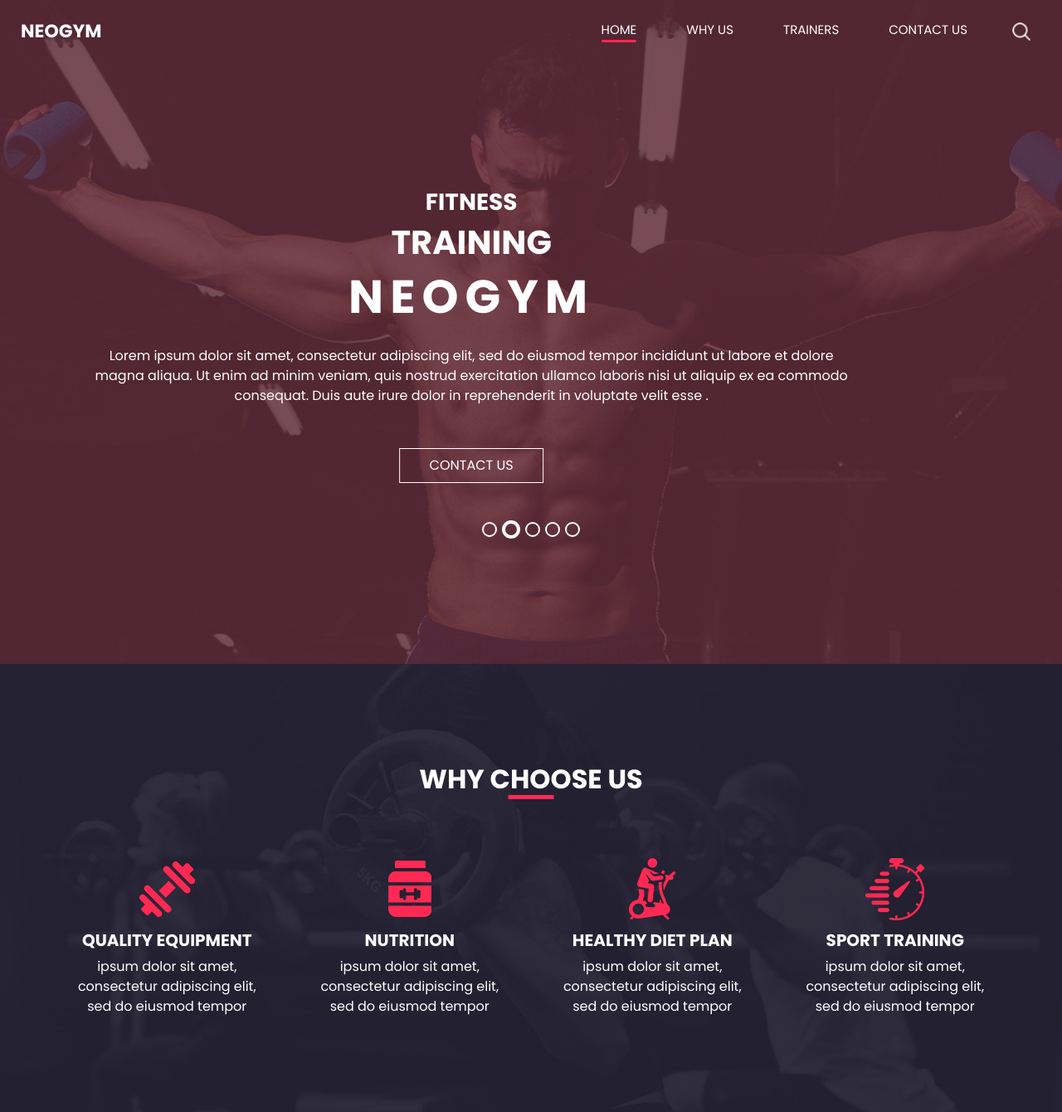
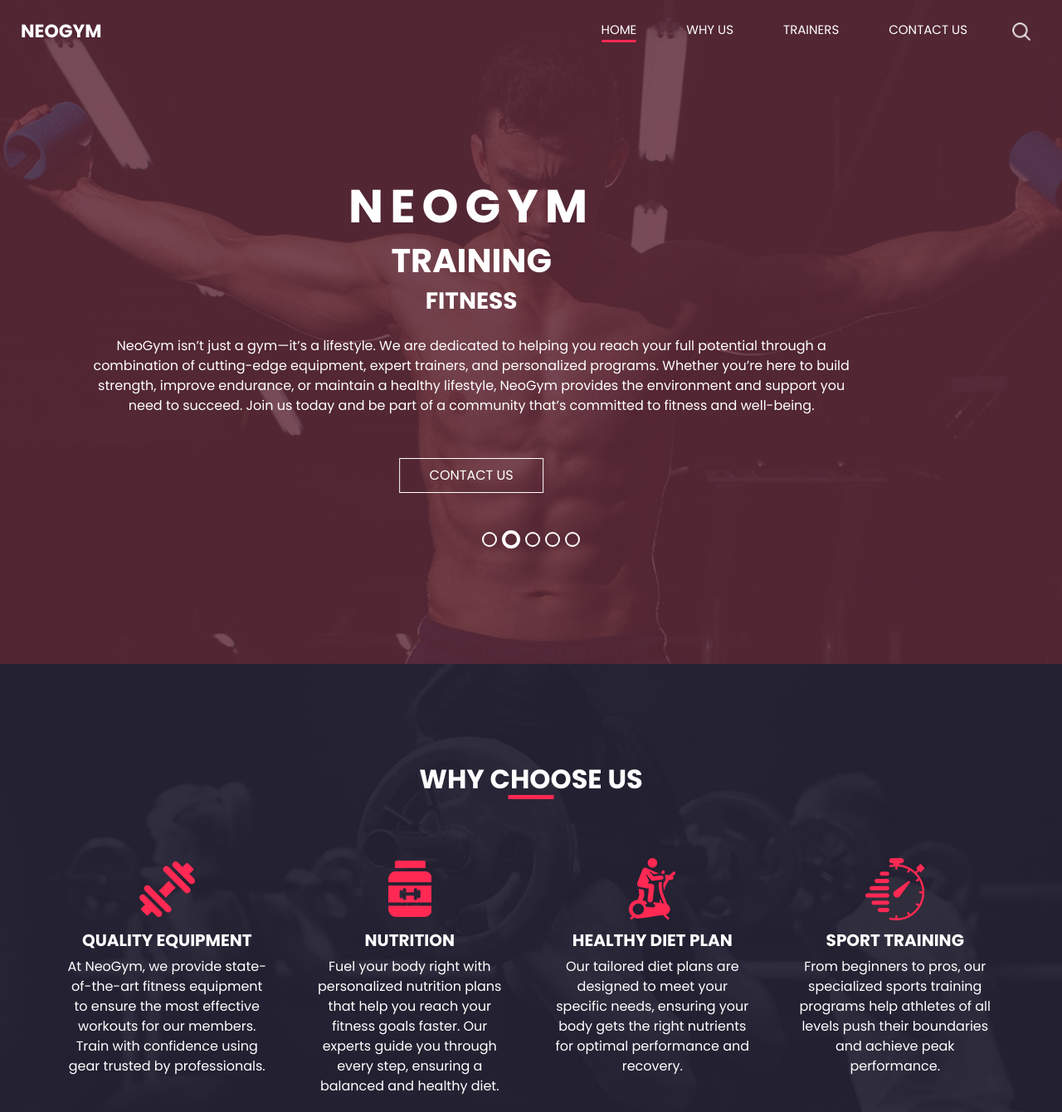
Before and after one commit to mdkrazymdk/typescript, a plain HTML site: page index.html in a window 1280 px wide. Shown: the top 1340 px of the page at 83% size. Drawn offline with nearby package versions, Linux system fonts and the light colour scheme; no server answers.

Commit message:
index.html

```diff
--- a/index.html
+++ b/index.html
@@ -81,17 +81,19 @@
               <div class="col-lg-10 col-md-11 mx-auto">
                 <div class="detail-box">
                   <div>
-                    <h3>
-                      Fitness
-                    </h3>
+                     <h1>
+                      Neogym
+                    </h1>
+
                     <h2>
                       Training
                     </h2>
-                    <h1>
-                      Neogym
-                    </h1>
+                    <h3>
+                    Fitness
+                    </h3>
+
                     <p>
-                      Lorem ipsum dolor sit amet, consectetur adipiscing elit, sed do eiusmod tempor incididunt ut labore et dolore magna aliqua. Ut enim ad minim veniam, quis nostrud exercitation ullamco laboris nisi ut aliquip ex ea commodo consequat. Duis aute irure dolor in reprehenderit in voluptate velit esse .
+                      NeoGym isn’t just a gym—it’s a lifestyle. We are dedicated to helping you reach your full potential through a combination of cutting-edge equipment, expert trainers, and personalized programs. Whether you’re here to build strength, improve endurance, or maintain a healthy lifestyle, NeoGym provides the environment and support you need to succeed. Join us today and be part of a community that’s committed to fitness and well-being.
                     </p>
                     <div class="">
                       <a href="">
@@ -135,17 +137,16 @@
               <div class="col-lg-10 col-md-11 mx-auto">
                 <div class="detail-box">
                   <div>
-                    <h3>
-                      Fitness
-                    </h3>
-                    <h2>
-                      Training
-                    </h2>
+
                     <h1>
                       Neogym
                     </h1>
+                    <h2>
+                      Quality Equipment
+                    </h2>
+
                     <p>
-                      Lorem ipsum dolor sit amet, consectetur adipiscing elit, sed do eiusmod tempor incididunt ut labore et dolore magna aliqua. Ut enim ad minim veniam, quis nostrud exercitation ullamco laboris nisi ut aliquip ex ea commodo consequat. Duis aute irure dolor in reprehenderit in voluptate velit esse .
+                      At NeoGym, we provide state-of-the-art fitness equipment to ensure the most effective workouts for our members. Train with confidence using gear trusted by professionals.
                     </p>
                     <div class="">
                       <a href="">
@@ -162,17 +163,14 @@
               <div class="col-lg-10 col-md-11 mx-auto">
                 <div class="detail-box">
                   <div>
-                    <h3>
-                      Fitness
-                    </h3>
-                    <h2>
-                      Training
-                    </h2>
                     <h1>
                       Neogym
                     </h1>
+                    <h2>
+                      Nutrition
+                    </h2>
                     <p>
-                      Lorem ipsum dolor sit amet, consectetur adipiscing elit, sed do eiusmod tempor incididunt ut labore et dolore magna aliqua. Ut enim ad minim veniam, quis nostrud exercitation ullamco laboris nisi ut aliquip ex ea commodo consequat. Duis aute irure dolor in reprehenderit in voluptate velit esse .
+                      Fuel your body right with personalized nutrition plans that help you reach your fitness goals faster. Our experts guide you through every step, ensuring a balanced and healthy diet.
                     </p>
                     <div class="">
                       <a href="">
@@ -189,17 +187,15 @@
               <div class="col-lg-10 col-md-11 mx-auto">
                 <div class="detail-box">
                   <div>
-                    <h3>
-                      Fitness
-                    </h3>
-                    <h2>
-                      Training
-                    </h2>
+
                     <h1>
                       Neogym
                     </h1>
+                    <h2>
+                      Healthy Diet Plan
+                    </h2>
                     <p>
-                      Lorem ipsum dolor sit amet, consectetur adipiscing elit, sed do eiusmod tempor incididunt ut labore et dolore magna aliqua. Ut enim ad minim veniam, quis nostrud exercitation ullamco laboris nisi ut aliquip ex ea commodo consequat. Duis aute irure dolor in reprehenderit in voluptate velit esse .
+                      Our tailored diet plans are designed to meet your specific needs, ensuring your body gets the right nutrients for optimal performance and recovery.
                     </p>
                     <div class="">
                       <a href="">
@@ -247,7 +243,7 @@
                   QUALITY EQUIPMENT
                 </h5>
                 <p>
-                  ipsum dolor sit amet, consectetur adipiscing elit, sed do eiusmod tempor
+                  At NeoGym, we provide state-of-the-art fitness equipment to ensure the most effective workouts for our members. Train with confidence using gear trusted by professionals.
                 </p>
               </div>
             </div>
@@ -262,7 +258,7 @@
                   NUTRITION
                 </h5>
                 <p>
-                  ipsum dolor sit amet, consectetur adipiscing elit, sed do eiusmod tempor
+                  Fuel your body right with personalized nutrition plans that help you reach your fitness goals faster. Our experts guide you through every step, ensuring a balanced and healthy diet.
                 </p>
               </div>
             </div>
@@ -277,7 +273,7 @@
                   HEALTHY DIET PLAN
                 </h5>
                 <p>
-                  ipsum dolor sit amet, consectetur adipiscing elit, sed do eiusmod tempor
+                  Our tailored diet plans are designed to meet your specific needs, ensuring your body gets the right nutrients for optimal performance and recovery.
                 </p>
               </div>
             </div>
@@ -292,7 +288,7 @@
                   SPORT TRAINING
                 </h5>
                 <p>
-                  ipsum dolor sit amet, consectetur adipiscing elit, sed do eiusmod tempor
+                  From beginners to pros, our specialized sports training programs help athletes of all levels push their boundaries and achieve peak performance.
                 </p>
               </div>
             </div>
@@ -317,7 +313,7 @@
               HEALTHY MIND, HEALTHY BODY
             </h2>
             <p>
-              Lorem ipsum dolor sit amet, consectetur adipiscing elit, sed do eiusmod tempor incididunt ut labore et dolore magna aliqua. Ut enim ad minim veniam, quis nostrud exercitation ullamco laboris nisi ut aliquip ex ea commodo consequat. Duis aute irure dolor in reprehenderit in voluptate velit esse cillumLorem ipsum dolor sit amet, consectetur adipiscing elit, sed do eiusmod tempor incididunt ut labore et dolore magna aliqua. Ut enim ad minim veniam, quis nostrud exercitation ullamco laboris nisi ut aliquip ex ea commodo consequat. Duis aute irure dolor in reprehenderit in voluptate velit esse cillum
+              At NeoGym, we believe true fitness starts from within. Achieve mental clarity and physical strength with our holistic approach to wellness and fitness.
             </p>
             <div class="btn-box">
               <a href="">
```
